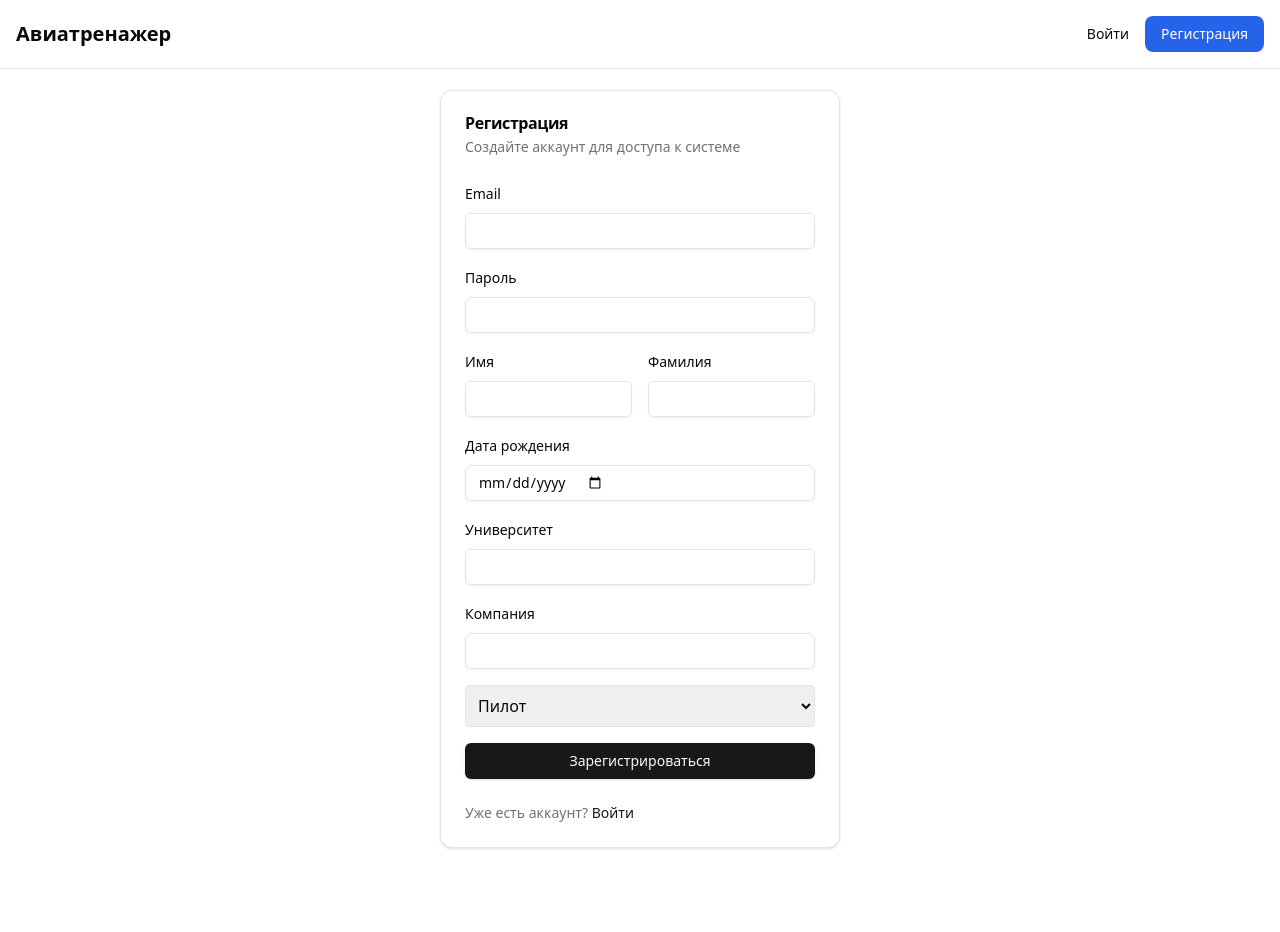
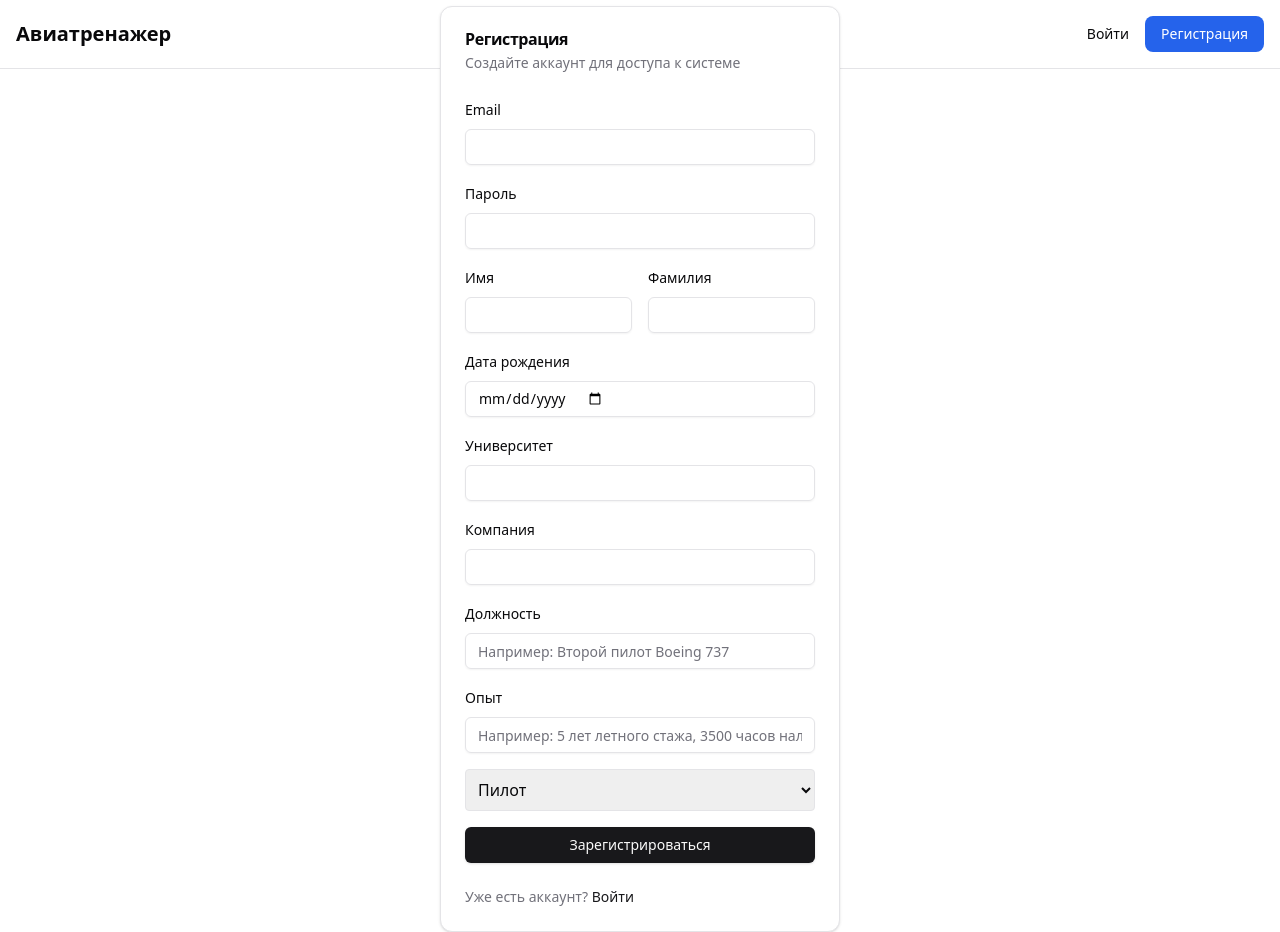
Before and after one commit to malilfrend/pilots-train-portal, a Next.js app: page /register in a window 1280 px wide. Before the commit the page ends 869 px from the top, so only its background shows below. Built offline with nearby package versions, Linux system fonts and the light colour scheme; no server answers.

Commit message:
ptp-1: fix types

```diff
--- a/src/app/api/assessments/route.ts
+++ b/src/app/api/assessments/route.ts
@@ -2,7 +2,7 @@ import { NextResponse } from 'next/server'
 import { cookies } from 'next/headers'
 import { verifyToken } from '@/lib/auth'
 import prisma from '@/lib/prisma'
-import { AssessmentType } from '@prisma/client'
+import { AssessmentType, ASSESSMENT_TYPES } from '@/types/assessment'
 
 export async function GET() {
   try {
@@ -34,7 +34,7 @@ export async function GET() {
     // Преобразуем данные для фронтенда
     const formattedAssessments = assessments.map((assessment) => ({
       id: assessment.id.toString(),
-      type: assessment.type,
+      type: assessment.type as AssessmentType,
       date: assessment.date.toISOString(),
       instructorComment: assessment.instructorComment,
       competencyScores: assessment.competencyScores.map((score) => ({
@@ -44,7 +44,7 @@ export async function GET() {
     }))
 
     // Группируем оценки по типу и берем последнюю для каждого типа
-    const assessmentsByType = Object.values(AssessmentType).reduce(
+    const assessmentsByType = ASSESSMENT_TYPES.reduce(
       (acc, type) => {
         const typeAssessments = formattedAssessments.filter((a) => a.type === type)
         if (typeAssessments.length > 0) {
--- a/src/app/api/auth/register/route.ts
+++ b/src/app/api/auth/register/route.ts
@@ -50,6 +50,8 @@ export async function POST(request: Request) {
         role: user.role,
         university: user.university,
         company: user.company,
+        experience: user.experience,
+        position: user.position,
       },
     })
 
--- a/src/components/features/auth/register-form.tsx
+++ b/src/components/features/auth/register-form.tsx
@@ -16,6 +16,8 @@ interface FormErrors {
   birthDate?: string
   university?: string
   company?: string
+  experience?: string
+  position?: string
   role?: string
   root?: string
 }
@@ -30,6 +32,8 @@ export function RegisterForm() {
     birthDate: '',
     university: '',
     company: '',
+    experience: '',
+    position: '',
     role: 'PILOT',
   })
   const [errors, setErrors] = useState<FormErrors>({})
@@ -170,6 +174,22 @@ export function RegisterForm() {
           onChange={handleChange}
           error={errors.company}
         />
+        <FormField
+          label="Должность"
+          name="position"
+          value={formData.position}
+          onChange={handleChange}
+          error={errors.position}
+          placeholder="Например: Второй пилот Boeing 737"
+        />
+        <FormField
+          label="Опыт"
+          name="experience"
+          value={formData.experience}
+          onChange={handleChange}
+          error={errors.experience}
+          placeholder="Например: 5 лет летного стажа, 3500 часов налета"
+        />
         <select
           name="role"
           value={formData.role}
--- a/src/lib/validations/auth.ts
+++ b/src/lib/validations/auth.ts
@@ -8,6 +8,8 @@ export const registerSchema = z.object({
   birthDate: z.string().min(1, 'Дата рождения обязательна'),
   university: z.string().optional(),
   company: z.string().optional(),
+  experience: z.string().optional(),
+  position: z.string().optional(),
   role: z.enum(['PILOT', 'INSTRUCTOR']).default('PILOT'),
 })
 
--- a/src/types/assessment.ts
+++ b/src/types/assessment.ts
@@ -13,6 +13,13 @@ export type CompetencyScore = {
 }
 
 export type AssessmentType = 'EVAL' | 'QUALIFICATION' | 'AVIATION_EVENT' | 'FLIGHT_DATA_ANALYSIS'
+
+export const ASSESSMENT_TYPES: AssessmentType[] = [
+  'EVAL',
+  'QUALIFICATION',
+  'AVIATION_EVENT',
+  'FLIGHT_DATA_ANALYSIS',
+]
 
 export type Assessment = {
   id: string
```
